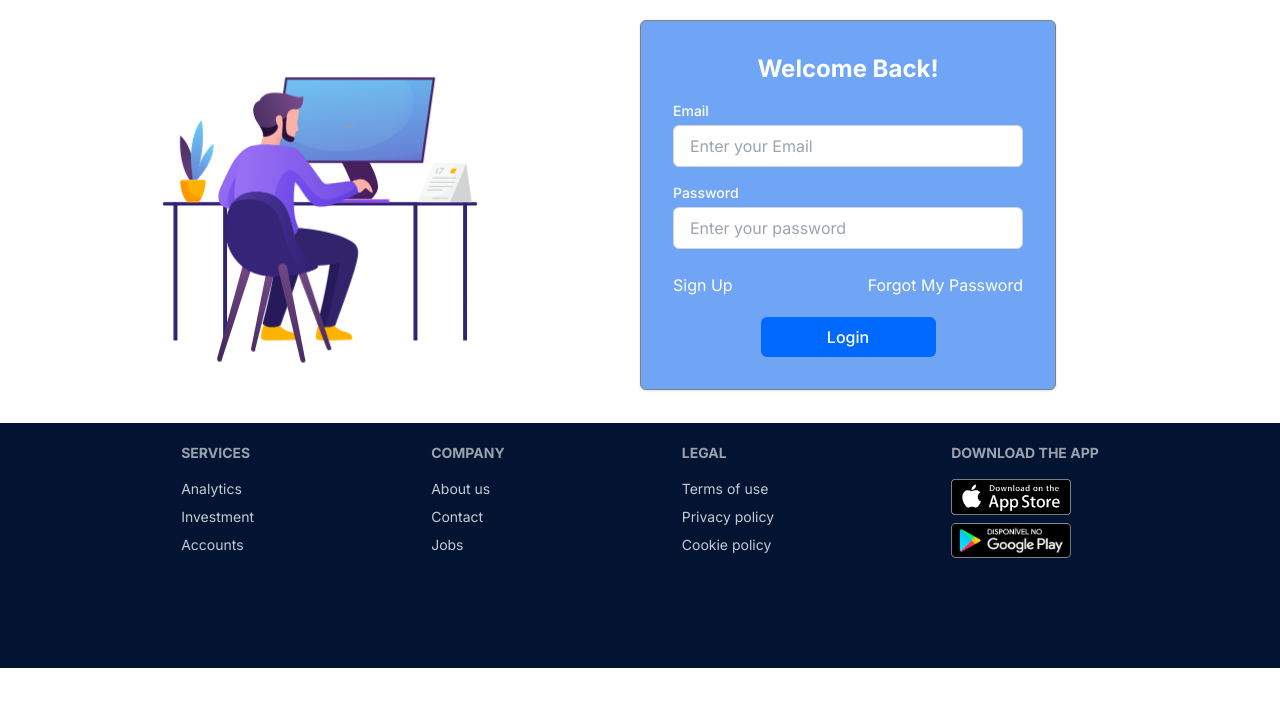
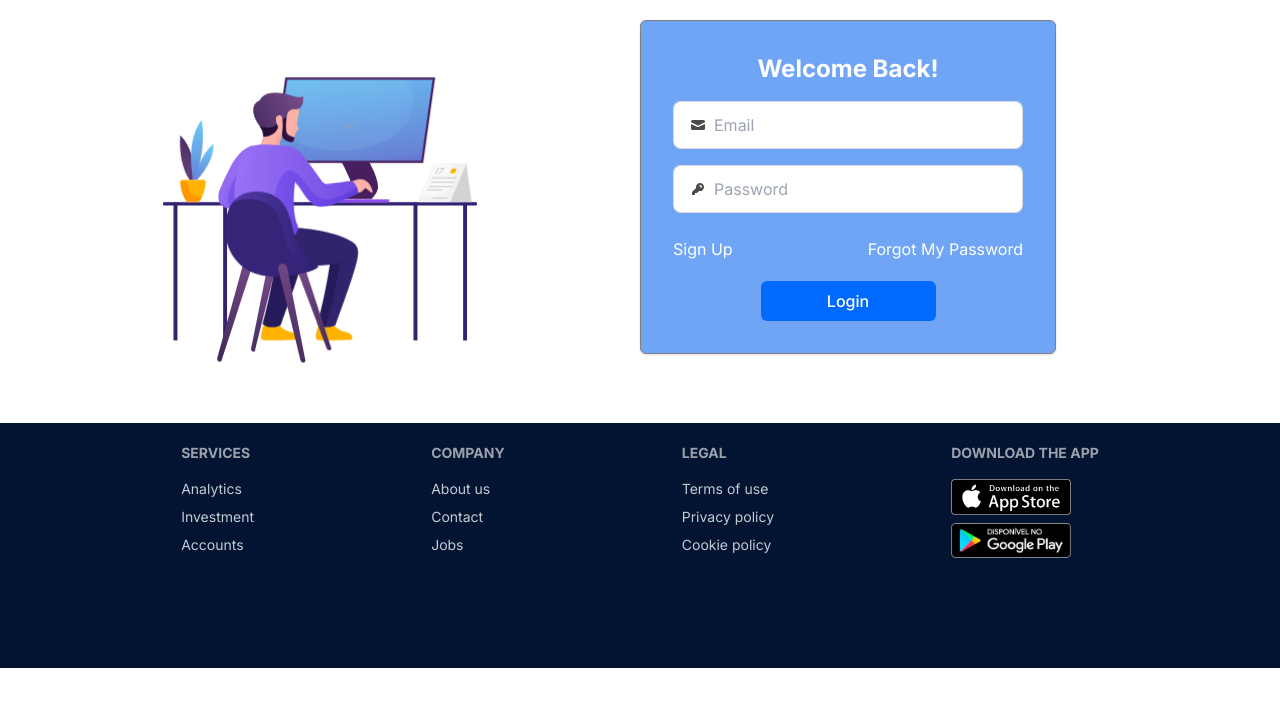
Before and after one commit to WesleyMaciel2510/my-balance, a Next.js app: page / in a window 1280 px wide. Shown: the top 706 px of the page. Built offline with nearby package versions, Linux system fonts and the light colour scheme.

Commit message:
UI input in login improved

```diff
--- a/app/page.tsx
+++ b/app/page.tsx
@@ -60,35 +60,52 @@
             </h1>
             <div className="mb-4">
               <label
+                className="input input-bordered flex items-center gap-2"
                 htmlFor="email"
-                className="block text-sm font-medium mb-1 color text-white"
               >
-                Email
-              </label>
+                <svg
+                  xmlns="http://www.w3.org/2000/svg"
+                  viewBox="0 0 16 16"
+                  fill="currentColor"
+                  className="w-4 h-4 opacity-70"
+                >
+                  <path d="M2.5 3A1.5 1.5 0 0 0 1 4.5v.793c.026.009.051.02.076.032L7.674 8.51c.206.1.446.1.652 0l6.598-3.185A.755.755 0 0 1 15 5.293V4.5A1.5 1.5 0 0 0 13.5 3h-11Z" />
+                  <path d="M15 6.954 8.978 9.86a2.25 2.25 0 0 1-1.956 0L1 6.954V11.5A1.5 1.5 0 0 0 2.5 13h11a1.5 1.5 0 0 0 1.5-1.5V6.954Z" />
+                </svg>
                 <input
                   type="text"
-                id="email"
-                className="block w-full px-4 py-2 rounded-md border border-gray-300 focus:ring-primary focus:ring-opacity-50"
-                placeholder="Enter your Email"
+                  className="grow"
+                  placeholder="Email"
                   value={email}
                   onChange={(e) => setEmail(e.target.value)}
                 />
+              </label>
             </div>
             <div className="mb-6">
               <label
+                className="input input-bordered flex items-center gap-2"
                 htmlFor="password"
-                className="block text-sm font-medium mb-1 text-white"
               >
-                Password
-              </label>
+                <svg
+                  xmlns="http://www.w3.org/2000/svg"
+                  viewBox="0 0 16 16"
+                  fill="currentColor"
+                  className="w-4 h-4 opacity-70"
+                >
+                  <path
+                    fillRule="evenodd"
+                    d="M14 6a4 4 0 0 1-4.899 3.899l-1.955 1.955a.5.5 0 0 1-.353.146H5v1.5a.5.5 0 0 1-.5.5h-2a.5.5 0 0 1-.5-.5v-2.293a.5.5 0 0 1 .146-.353l3.955-3.955A4 4 0 1 1 14 6Zm-4-2a.75.75 0 0 0 0 1.5.5.5 0 0 1 .5.5.75.75 0 0 0 1.5 0 2 2 0 0 0-2-2Z"
+                    clipRule="evenodd"
+                  />
+                </svg>
                 <input
                   type="password"
-                id="password"
-                className="block w-full px-4 py-2 rounded-md border border-gray-300 focus:ring-primary focus:ring-opacity-50"
-                placeholder="Enter your password"
+                  className="grow"
+                  placeholder="Password"
                   value={password}
                   onChange={(e) => setPassword(e.target.value)}
                 />
+              </label>
             </div>
             <div className="flex justify-between text-white">
               <Link
```
Lines whose indentation alone changed are shown as unchanged.
